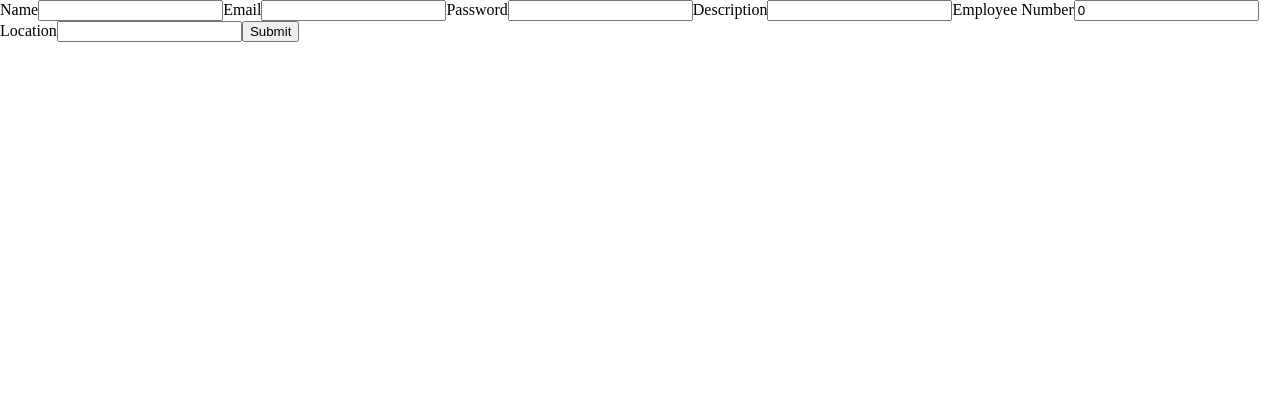
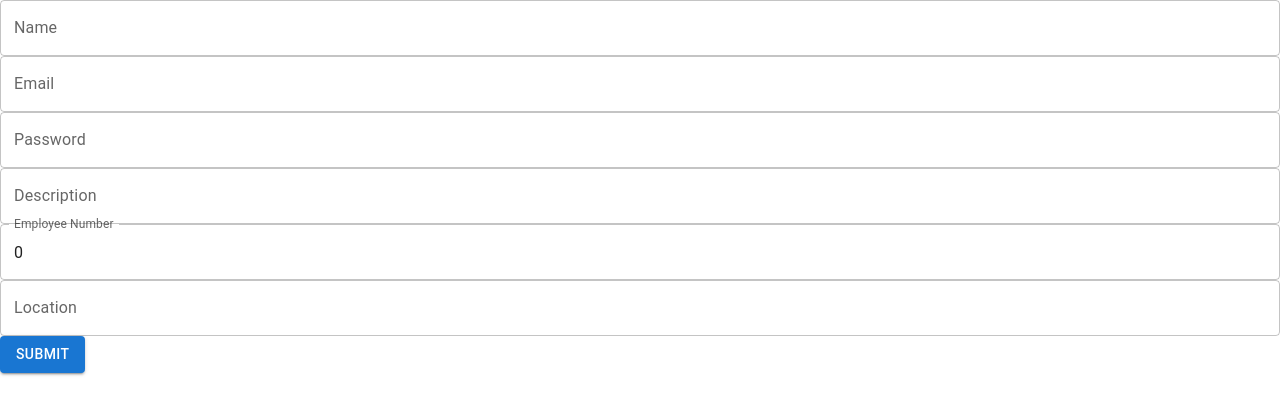
Before and after one commit to gnwx/juniorum, a React (Vite) app in the folder client/: page /signup in a window 1280 px wide. Shown: the top 414 px of the page. Built offline with nearby package versions, Linux system fonts and the light colour scheme.

Commit message:
signup form changed with Material UI

```diff
--- a/client/src/components/LoginForm.jsx
+++ b/client/src/components/LoginForm.jsx
@@ -1,5 +1,8 @@
 import React from "react";
-import { Formik, Field, Form, ErrorMessage } from "formik";
+import TextField from "@mui/material/TextField";
+import Button from "@mui/material/Button";
+
+import { Formik, Form } from "formik";
 import { loginValidation } from "../helpers/loginValidation";
 import { useLogin } from "../hooks/useLogin";
 const LoginForm = () => {
@@ -13,20 +16,41 @@ const LoginForm = () => {
         login(values);
       }}
     >
-      <Form>
-        <label htmlFor="email">Email</label>
-        <Field name="email" type="text" />
-        <ErrorMessage name="email" />
+      {({ errors, touched, getFieldProps, isSubmitting }) => (
+        <Form>
+          <TextField
+            size="small"
+            {...getFieldProps("email")}
+            label="Email"
+            variant="outlined"
+            fullWidth
+            error={touched.email && Boolean(errors.email)}
+            helperText={touched.email && errors.email}
+          />
 
-        <label htmlFor="password">Password</label>
-        <Field name="password" type="password" />
-        <ErrorMessage name="password" />
+          <TextField
+            size="small"
+            {...getFieldProps("password")}
+            label="Password"
+            variant="outlined"
+            type="password"
+            fullWidth
+            error={touched.password && Boolean(errors.password)}
+            helperText={touched.password && errors.password}
+          />
 
-        <button type="submit" disabled={isLoading}>
-          Submit
-        </button>
-        {error && <div>{error} </div>}
-      </Form>
+          <Button
+            type="submit"
+            variant="contained"
+            color="primary"
+            disabled={isSubmitting}
+          >
+            Login
+          </Button>
+
+          {error && <div>{error} </div>}
+        </Form>
+      )}
     </Formik>
   );
 };
--- a/client/src/components/SignupForm.jsx
+++ b/client/src/components/SignupForm.jsx
@@ -1,4 +1,6 @@
 import React from "react";
+import TextField from "@mui/material/TextField";
+import Button from "@mui/material/Button";
 import { Formik, Field, Form, ErrorMessage } from "formik";
 import { signupValidation } from "../helpers/signupValidation";
 import { useSignup } from "../hooks/useSignup";
@@ -22,36 +24,76 @@ const SignupForm = () => {
         resetForm();
       }}
     >
-      <Form>
-        <label htmlFor="name">Name</label>
-        <Field name="name" type="text" />
-        <ErrorMessage name="name" />
+      {({ errors, touched, getFieldProps, isSubmitting }) => (
+        <Form>
+          <TextField
+            {...getFieldProps("name")}
+            label="Name"
+            variant="outlined"
+            fullWidth
+            error={touched.name && Boolean(errors.name)}
+            helperText={touched.name && errors.name}
+          />
 
-        <label htmlFor="email">Email</label>
-        <Field name="email" type="email" />
-        <ErrorMessage name="email" />
+          <TextField
+            {...getFieldProps("email")}
+            label="Email"
+            variant="outlined"
+            fullWidth
+            error={touched.email && Boolean(errors.email)}
+            helperText={touched.email && errors.email}
+          />
 
-        <label htmlFor="password">Password</label>
-        <Field name="password" type="password" />
-        <ErrorMessage name="password" />
+          <TextField
+            {...getFieldProps("password")}
+            label="Password"
+            variant="outlined"
+            type="password"
+            fullWidth
+            error={touched.password && Boolean(errors.password)}
+            helperText={touched.password && errors.password}
+          />
 
-        <label htmlFor="description">Description</label>
-        <Field name="description" type="text" />
-        <ErrorMessage name="description" />
+          <TextField
+            {...getFieldProps("description")}
+            label="Description"
+            variant="outlined"
+            fullWidth
+            error={touched.description && Boolean(errors.description)}
+            helperText={touched.description && errors.description}
+          />
 
-        <label htmlFor="employees">Employee Number</label>
-        <Field name="employees" type="number" />
-        <ErrorMessage name="employees" />
+          <TextField
+            {...getFieldProps("employees")}
+            label="Employee Number"
+            variant="outlined"
+            type="number"
+            fullWidth
+            error={touched.employees && Boolean(errors.employees)}
+            helperText={touched.employees && errors.employees}
+          />
 
-        <label htmlFor="location">Location</label>
-        <Field name="location" type="text" />
-        <ErrorMessage name="location" />
+          <TextField
+            {...getFieldProps("location")}
+            label="Location"
+            variant="outlined"
+            fullWidth
+            error={touched.location && Boolean(errors.location)}
+            helperText={touched.location && errors.location}
+          />
 
-        <button type="submit" disabled={isLoading}>
-          Submit
-        </button>
-        {error && <div>{error} </div>}
-      </Form>
+          <Button
+            type="submit"
+            variant="contained"
+            color="primary"
+            disabled={isSubmitting}
+          >
+            Submit
+          </Button>
+
+          {error && <div>{error} </div>}
+        </Form>
+      )}
     </Formik>
   );
 };
--- a/client/src/index.css
+++ b/client/src/index.css
@@ -1,8 +1,3 @@
-/* http://meyerweb.com/eric/tools/css/reset/
-   v2.0 | 20110126
-   License: none (public domain)
-*/
-
 html,
 body,
 div,
--- a/client/src/pages/Login.jsx
+++ b/client/src/pages/Login.jsx
@@ -1,11 +1,12 @@
 import React from "react";
 import LoginForm from "../components/LoginForm";
+import { Box } from "@mui/material";
 
 const Login = () => {
   return (
-    <div>
+    <Box sx={{ width: 300 }}>
       <LoginForm />
-    </div>
+    </Box>
   );
 };
 
```
